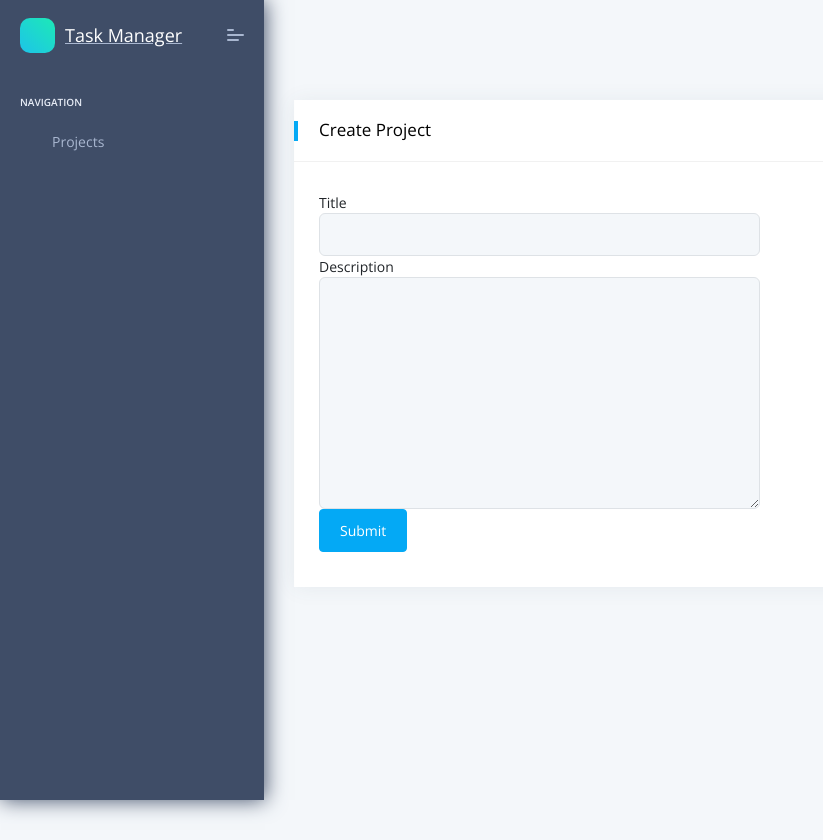
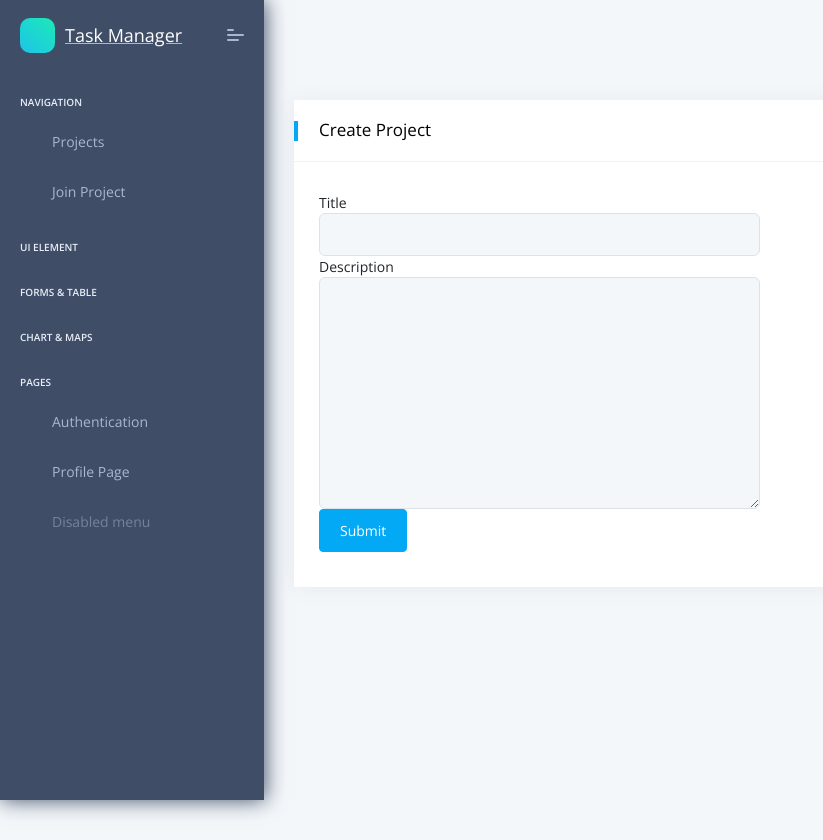
Before and after one commit to kapitoshk4/task-manager, a Django app: page /projects/create/ in a window 1280 px wide. Shown: the top 840 px of the page, without its empty margins (0-823 px from the left). Run offline with Django 5.2, Linux system fonts and the light colour scheme; the visitor is signed in with stand-in values (Sample User, id 1); some libraries are stand-ins or nearby versions.

Commit message:
Change icons & add Join Project tab in sidebar

```diff
--- a/templates/includes/sidebar.html
+++ b/templates/includes/sidebar.html
@@ -18,7 +18,12 @@
         </li>
         <li data-username="dashboard Default Ecommerce CRM Analytics Crypto Project" class="nav-item">
           <a href="{% url 'tasks:project-list' %}" class="nav-link ">
-            <span class="pcoded-micon"><i class="feather icon-home"></i></span><span class="pcoded-mtext">Projects</span>
+            <span class="pcoded-micon"><i class="feather icon-folder"></i></span><span class="pcoded-mtext">Projects</span>
+          </a>
+        </li>
+        <li data-username="dashboard Default Ecommerce CRM Analytics Crypto Project" class="nav-item">
+          <a href="{% url 'tasks:project-join' %}" class="nav-link ">
+            <span class="pcoded-micon"><i class="feather icon-plus"></i></span><span class="pcoded-mtext">Join Project</span>
           </a>
         </li>
         {% if show_tabs %}
@@ -77,7 +82,7 @@
           {% endfor %}
         {% endif %}
 
-        {% if request.user.is_authenticated and not request.user.is_superuser %}
+        {% if request.user.is_authenticated %}
         <li class="nav-item pcoded-menu-caption">
           <label>UI Element</label>
         </li>
```
